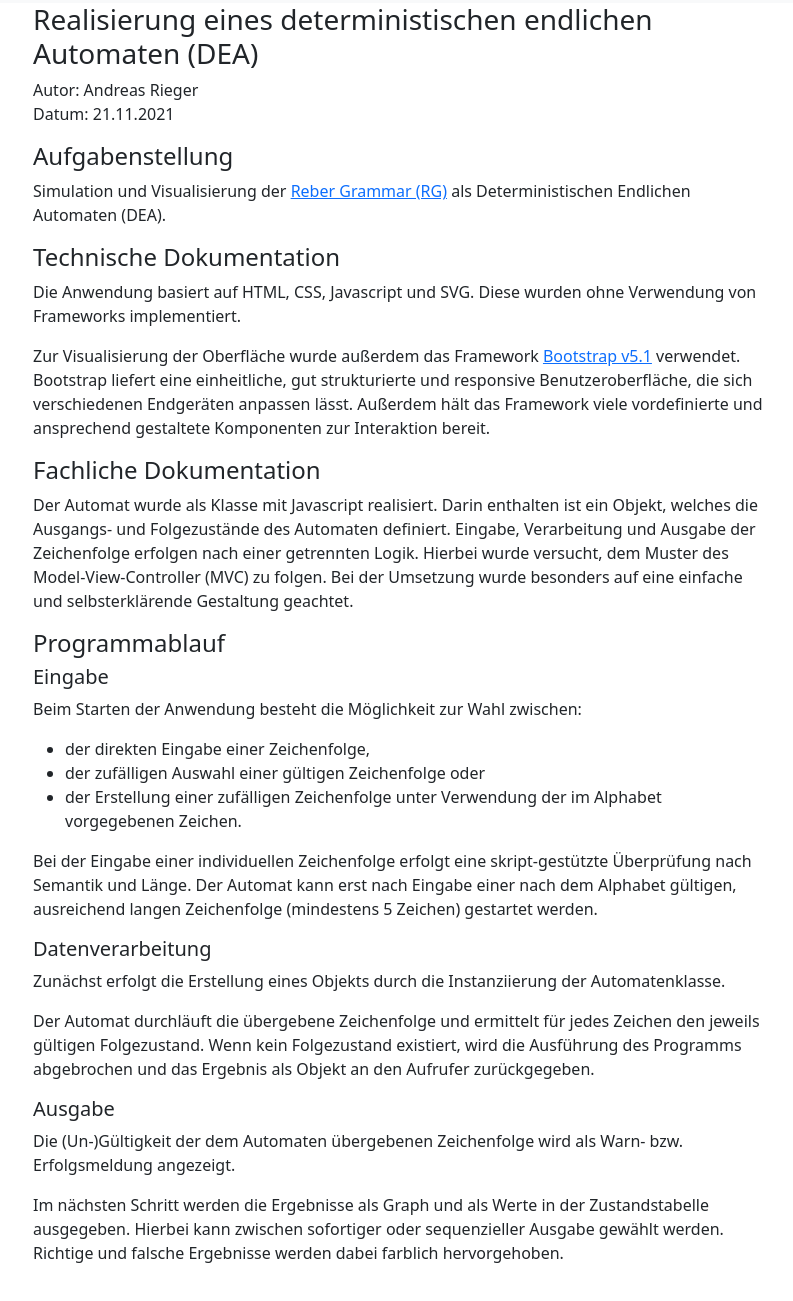
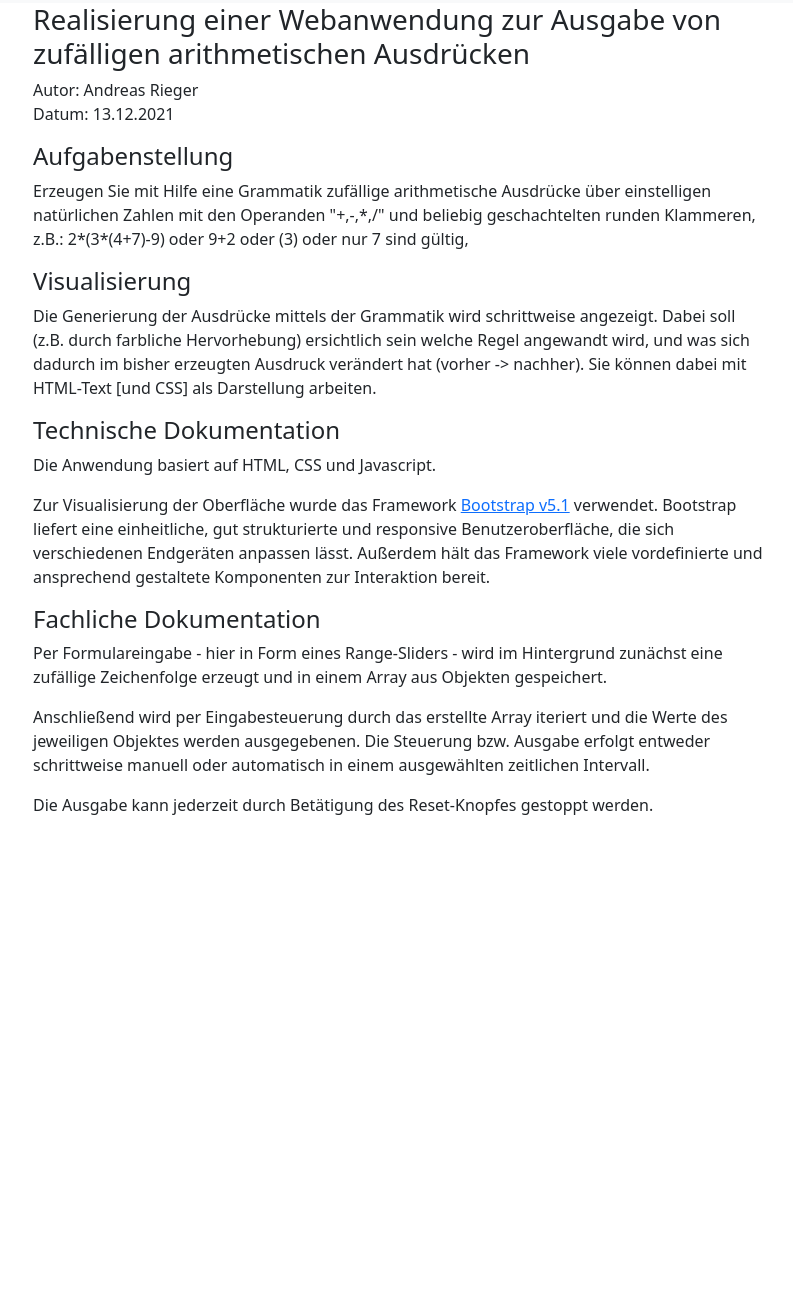
Before and after one commit to andreasrieger/bht-formale-grammatik, a website: page documentation.html in a window 1280 px wide. Shown: the part 53-1354 px from the top of the page, without its empty margins (239-1032 px from the left). After the commit the page ends 918 px from the top, so only its background shows below. Drawn offline with nearby package versions, Linux system fonts and the light colour scheme.

Commit message:
adding docu, bugfixes and finetuning

```diff
--- a/documentation.html
+++ b/documentation.html
@@ -29,60 +29,29 @@
         <div class="row mb-3">
             <div class="col-2"></div>
             <div class="col-8 mb-3">
-                <h1 class="h3">Realisierung eines deterministischen endlichen Automaten (DEA)</h1>
-                <p>Autor: Andreas Rieger<br />Datum: 21.11.2021</p>
+                <h1 class="h3">Realisierung einer Webanwendung zur Ausgabe von zufälligen arithmetischen Ausdrücken</h1>
+                <p>Autor: Andreas Rieger<br />Datum: 13.12.2021</p>
                 <h2 class="h4">Aufgabenstellung</h2>
-                <p>Simulation und Visualisierung der <a
-                        href="https://willamette.edu/~gorr/classes/cs449/reber.html#top">Reber Grammar (RG)</a> als
-                    Deterministischen Endlichen Automaten
-                    (DEA).</p>
+                <p>Erzeugen Sie mit Hilfe eine Grammatik zufällige arithmetische Ausdrücke über einstelligen natürlichen
+                    Zahlen mit den Operanden "+,-,*,/" und beliebig geschachtelten runden Klammeren, z.B.: 2*(3*(4+7)-9)
+                    oder 9+2 oder (3) oder nur 7 sind gültig,
+                </p>
+                <h2 class="h4">Visualisierung</h2>
+                <p>Die Generierung der Ausdrücke mittels der Grammatik wird schrittweise angezeigt. Dabei soll (z.B.
+                    durch farbliche Hervorhebung) ersichtlich sein welche Regel angewandt wird, und was sich dadurch im
+                    bisher erzeugten Ausdruck verändert hat (vorher -> nachher). Sie können dabei mit HTML-Text [und CSS] als Darstellung arbeiten.</p>
                 <h2 class="h4">Technische Dokumentation</h2>
-                <p>Die Anwendung basiert auf HTML, CSS, Javascript und SVG. Diese wurden
-                    ohne Verwendung von Frameworks implementiert.</p>
-                <p>Zur Visualisierung der Oberfl&auml;che wurde au&szlig;erdem das Framework
+                <p>Die Anwendung basiert auf HTML, CSS und Javascript.</p>
+                <p>Zur Visualisierung der Oberfl&auml;che wurde das Framework
                     <a href="https://getbootstrap.com/">Bootstrap v5.1</a> verwendet. Bootstrap liefert eine
                     einheitliche, gut strukturierte und responsive
                     Benutzeroberfl&auml;che, die sich verschiedenen Endger&auml;ten anpassen l&auml;sst. Außerdem hält
                     das Framework viele vordefinierte und ansprechend gestaltete Komponenten zur Interaktion bereit.
                 </p>
                 <h2 class="h4">Fachliche Dokumentation</h2>
-                <p>Der Automat wurde als Klasse mit Javascript realisiert. Darin enthalten
-                    ist ein Objekt, welches die Ausgangs- und Folgezust&auml;nde des Automaten definiert. Eingabe,
-                    Verarbeitung und Ausgabe der Zeichenfolge erfolgen nach einer getrennten Logik. Hierbei wurde
-                    versucht, dem
-                    Muster des Model-View-Controller (MVC) zu folgen. Bei der Umsetzung wurde besonders auf eine
-                    einfache und selbsterklärende Gestaltung geachtet.</p>
-                <h2 class="h4">Programmablauf</h2>
-                <h3 class="h5">Eingabe</h3>
-                <p>Beim Starten der Anwendung besteht die M&ouml;glichkeit zur Wahl
-                    zwischen:</p>
-                <ul>
-                    <li>der direkten Eingabe einer Zeichenfolge, </li>
-                    <li>der zuf&auml;lligen Auswahl einer g&uuml;ltigen
-                        Zeichenfolge oder</li>
-                    <li>der Erstellung einer zuf&auml;lligen Zeichenfolge
-                        unter Verwendung der im Alphabet vorgegebenen Zeichen.</li>
-                </ul>
-                <p>Bei der Eingabe einer individuellen Zeichenfolge erfolgt eine
-                    skript-gest&uuml;tzte &Uuml;berpr&uuml;fung nach Semantik und L&auml;nge. Der Automat kann erst nach
-                    Eingabe einer
-                    nach dem Alphabet g&uuml;ltigen, ausreichend langen Zeichenfolge (mindestens 5 Zeichen) gestartet
-                    werden.</p>
-                <h3 class="h5">Datenverarbeitung</h3>
-                <p>Zun&auml;chst erfolgt die Erstellung eines Objekts durch die
-                    Instanziierung der Automatenklasse. </p>
-                <p>Der Automat durchl&auml;uft die &uuml;bergebene Zeichenfolge und
-                    ermittelt f&uuml;r jedes Zeichen den jeweils g&uuml;ltigen Folgezustand. Wenn kein Folgezustand
-                    existiert, wird die
-                    Ausf&uuml;hrung des Programms abgebrochen und das Ergebnis als Objekt an den Aufrufer
-                    zur&uuml;ckgegeben.</p>
-                <h3 class="h5">Ausgabe</h3>
-                <p>Die (Un-)G&uuml;ltigkeit der dem Automaten &uuml;bergebenen Zeichenfolge
-                    wird als Warn- bzw. Erfolgsmeldung angezeigt.</p>
-                <p>Im n&auml;chsten Schritt werden die Ergebnisse als Graph und als Werte in
-                    der Zustandstabelle ausgegeben. Hierbei kann zwischen sofortiger oder sequenzieller Ausgabe
-                    gew&auml;hlt werden. Richtige und falsche Ergebnisse werden dabei farblich hervorgehoben.</p>
-                <p></p>
+                <p>Per Formulareingabe - hier in Form eines Range-Sliders - wird im Hintergrund zunächst eine zufällige Zeichenfolge erzeugt und in einem Array aus Objekten gespeichert. </p>
+                <p>Anschließend wird per Eingabesteuerung durch das erstellte Array iteriert und die Werte des jeweiligen Objektes werden ausgegebenen. Die Steuerung bzw. Ausgabe erfolgt entweder schrittweise manuell oder automatisch in einem ausgewählten zeitlichen Intervall.</p>
+                <p>Die Ausgabe kann jederzeit durch Betätigung des Reset-Knopfes gestoppt werden.</p>
                 <p></p>
             </div>
             <div class="col-2"></div>
```
Also changed, not shown: index.html (+30 -32 lines), index.js (+20 -2 lines).
